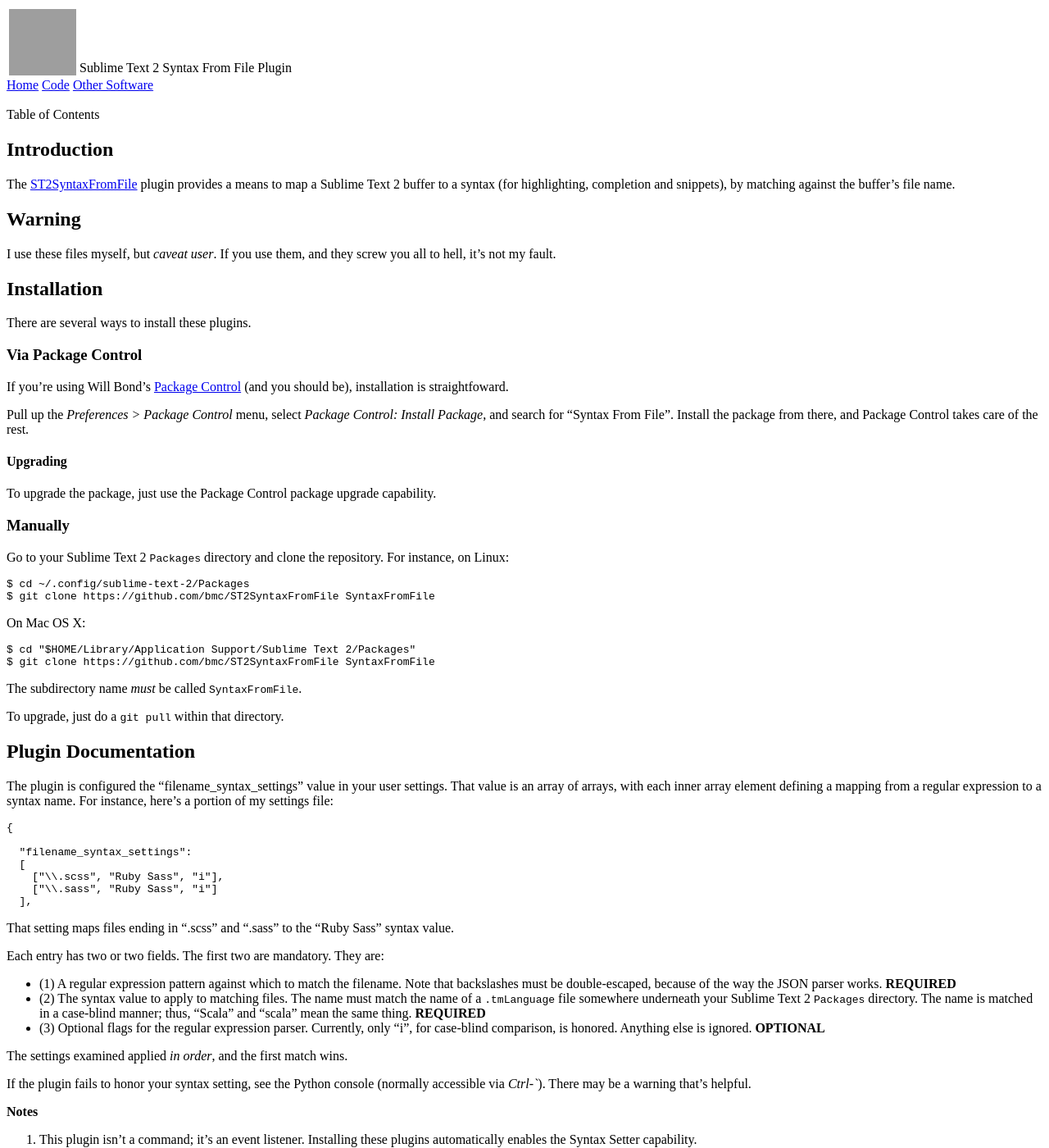
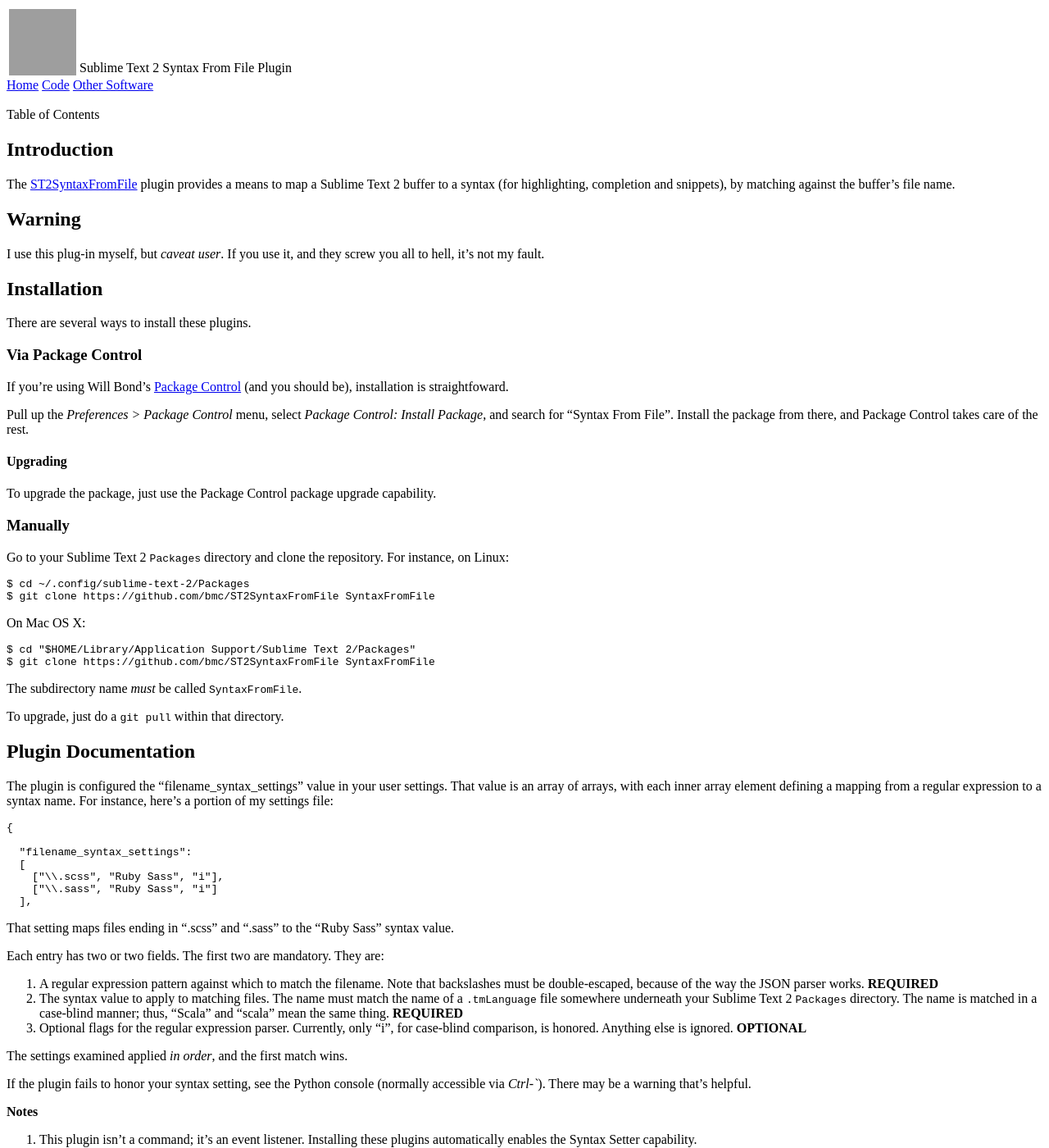
Before and after one commit to bmc/ST2SyntaxFromFileName, a Jekyll site: the page built from index.md, in a window 1280 px wide and 1400 px high. Shown: the whole window at 82% size. Built offline with Jekyll 4.4.1, drawn with Linux system fonts in a browser that asks for light colours.

Commit message:
Wording change

```diff
--- a/index.md
+++ b/index.md
@@ -15,7 +15,8 @@
 
 ## Warning
 
-I use these files myself, but *caveat user*. If you use them, and they screw you all to hell, it's not my fault.
+I use this plug-in myself, but *caveat user*. If you use it, and they screw
+you all to hell, it's not my fault.
 
 ## Installation
 
@@ -76,15 +77,16 @@
 
 Each entry has two or two fields. The first two are mandatory. They are:
 
-* (1) A regular expression pattern against which to match the filename.
-  Note that backslashes must be double-escaped, because of the way the JSON
-  parser works. **REQUIRED**
-* (2) The syntax value to apply to matching files. The name must match the name
-  of a `.tmLanguage` file somewhere underneath your Sublime Text 2 `Packages`
-  directory. The name is matched in a case-blind manner; thus, "Scala" and
-  "scala" mean the same thing. **REQUIRED**
-* (3) Optional flags for the regular expression parser. Currently, only "i",
-  for case-blind comparison, is honored. Anything else is ignored. **OPTIONAL**
+1. A regular expression pattern against which to match the filename.
+   Note that backslashes must be double-escaped, because of the way the JSON
+   parser works. **REQUIRED**
+2. The syntax value to apply to matching files. The name must match the name
+   of a `.tmLanguage` file somewhere underneath your Sublime Text 2 `Packages`
+   directory. The name is matched in a case-blind manner; thus, "Scala" and
+   "scala" mean the same thing. **REQUIRED**
+3. Optional flags for the regular expression parser. Currently, only "i",
+   for case-blind comparison, is honored. Anything else is ignored.
+   **OPTIONAL**
 
 The settings examined applied _in order_, and the first match wins.
 
```
